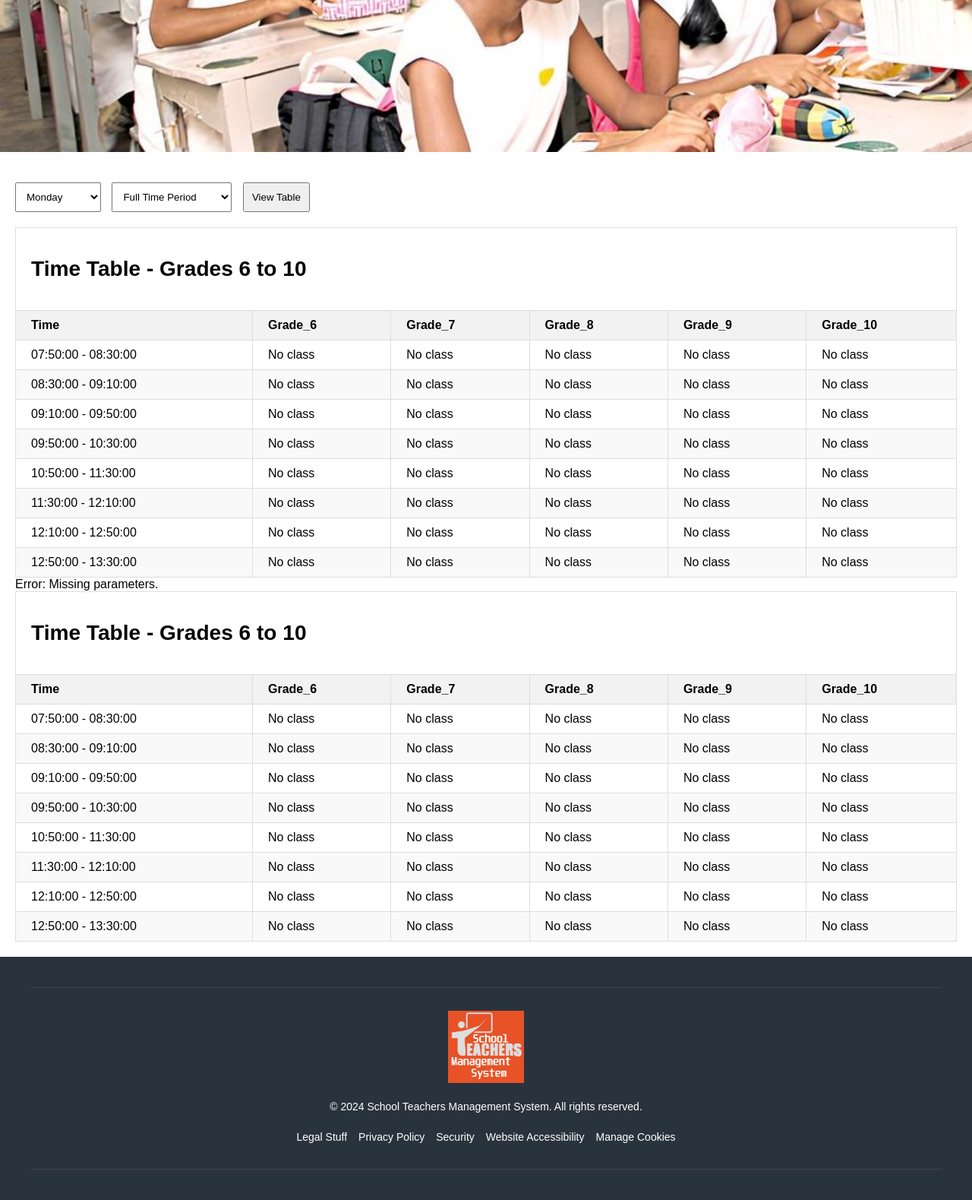
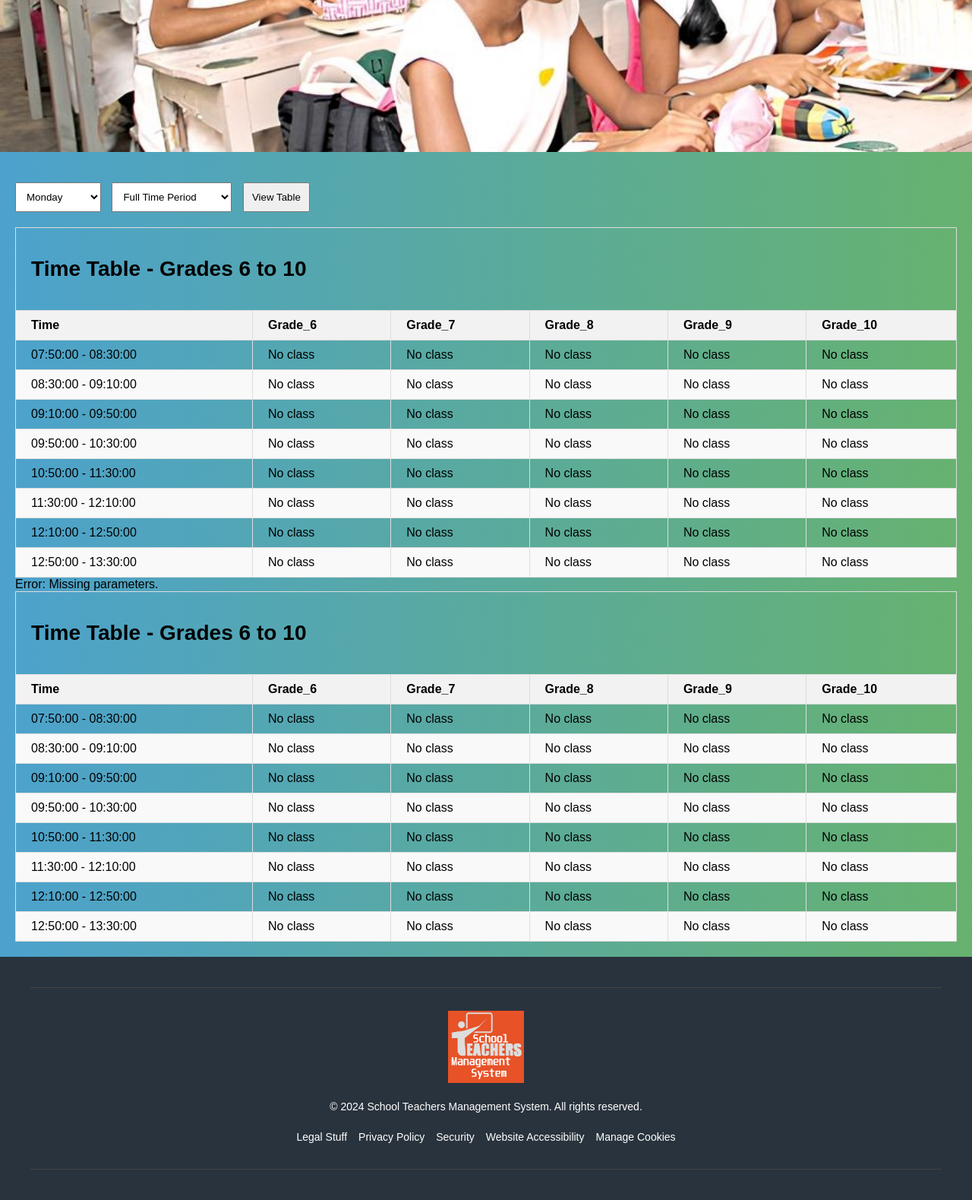
Before and after one commit to Ahileswaran/STMS, a PHP site: page / in a window 1280 px wide; the page is wider, and only the part inside the window is pictured. Shown: the part 550-2129 px from the top of that part at 76% size. Run offline with PHP 8.4, Linux system fonts and the light colour scheme; the visitor is signed in with stand-in values (Sample User, id 1); data that the repository does not hold is empty.

Commit message:
body color added

```diff
--- a/styles.css
+++ b/styles.css
@@ -1,6 +1,11 @@
 body {
-    margin: 0;
-    font-family: Arial, sans-serif;
+    background: #67B26F;
+	background: -webkit-linear-gradient(to right, #4ca2cd, #67B26F);
+	background: linear-gradient(to right, #4ca2cd, #67B26F);
+	padding: 0;
+	margin: 0;
+	font-family: 'Lato', sans-serif;
+	color: #000;
 }
 
 /* Header style */
```
